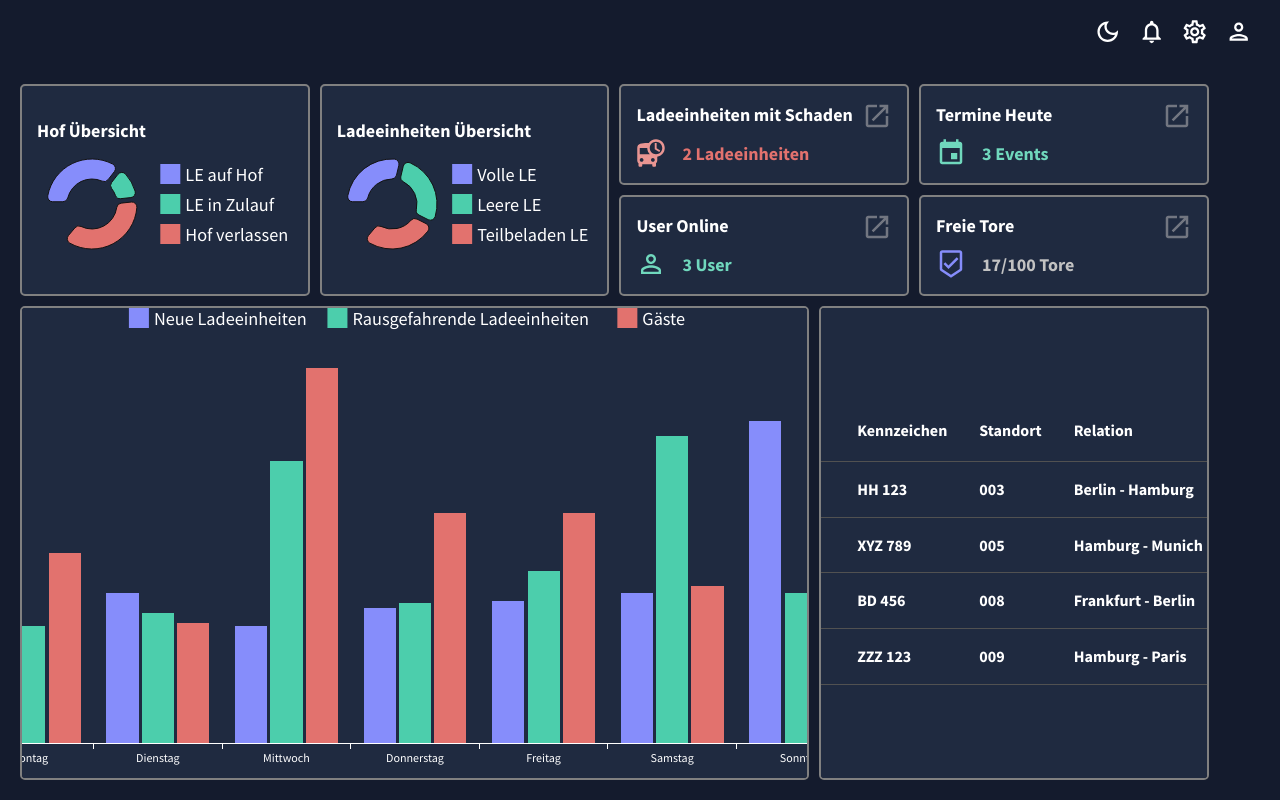
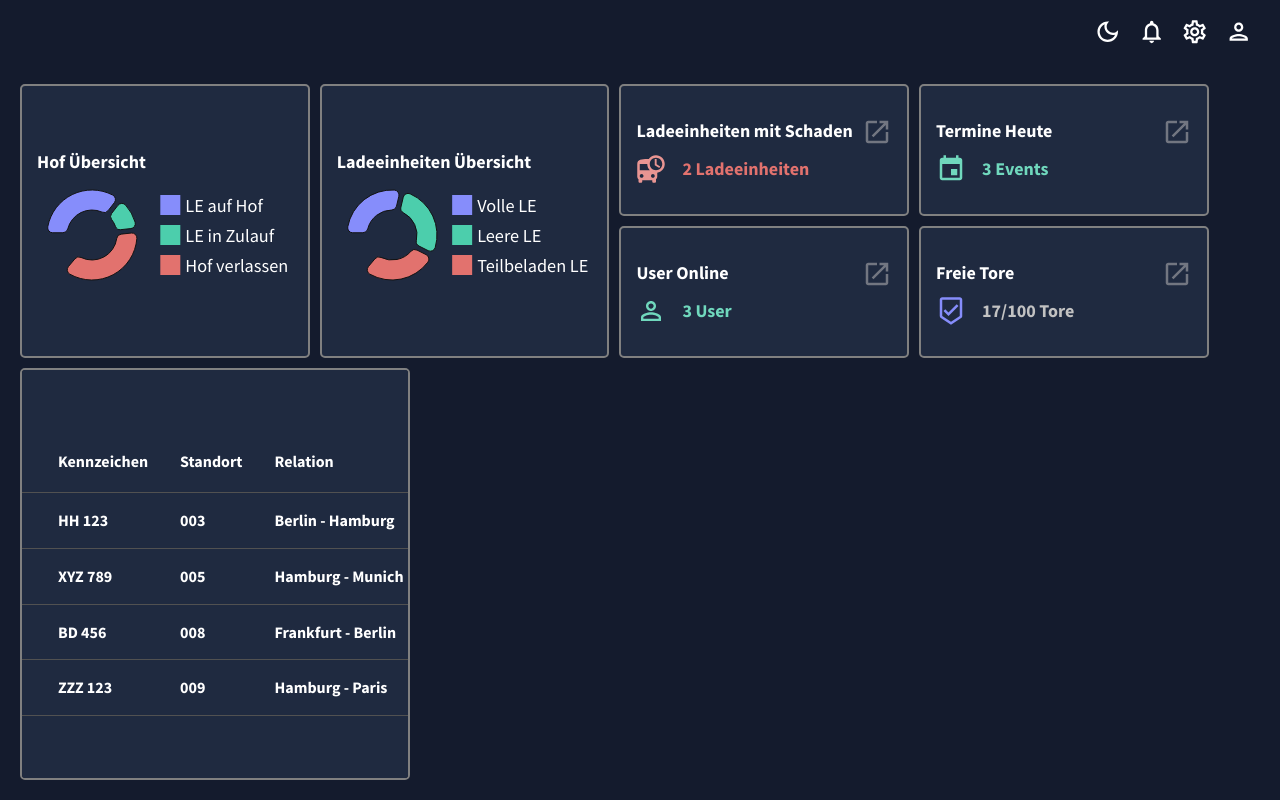
Before and after one commit to crowtek/Data-Visualization-Tool, a React (Create React App) app: page / in a window 1280 px wide. Built offline with nearby package versions, Linux system fonts and the light colour scheme.

Commit message:
imported useMediaQuery into the WeeklyOverview component

```diff
--- a/src/scenes/Dashboard/components/WeeklyOverview.jsx
+++ b/src/scenes/Dashboard/components/WeeklyOverview.jsx
@@ -1,4 +1,4 @@
-import { Box, useTheme } from "@mui/material";
+import { Box, useTheme,useMediaQuery } from "@mui/material";
 import { tokens } from "../../../theme";
 import { BarChart } from '@mui/x-charts/BarChart';
 import { axisClasses } from '@mui/x-charts';
@@ -51,9 +51,10 @@ const dataset = [
 const valueFormatter = (value) => `${value}mm`;
 
 
-const SalesQuantity = ({ isScreenLg }) => {
+const SalesQuantity = () => {
   const theme = useTheme();
   const colors = tokens(theme.palette.mode);
+  const tabletSize = useMediaQuery(theme.breakpoints.down("lg"));
 
   const chartSetting = {
     yAxis: [
@@ -61,8 +62,8 @@ const SalesQuantity = ({ isScreenLg }) => {
         label: 'Anzahl der Ladeeinheiten',
       },
     ],
-    width: isScreenLg ? 600 : 1000,
-    height: isScreenLg ? 330 : 500,
+    width: tabletSize ? 600 : 1000,
+    height: tabletSize ? 330 : 500,
     sx: {
       [`.${axisClasses.left} .${axisClasses.label}`]: {
         transform: 'translate(-20px, 0)',
@@ -71,7 +72,7 @@ const SalesQuantity = ({ isScreenLg }) => {
   };
 
   return (
-    <Box gridColumn="span 8" gridRow="span 4" sx={isScreenLg ? {display:"none"} : boxStyle(colors)} >
+    <Box gridColumn="span 8" gridRow="span 4" sx={tabletSize ? {display:"none"} : boxStyle(colors)} >
       <Box display={"flex"} justifyContent={"center"}>
         <BarChart
           dataset={dataset}
```
